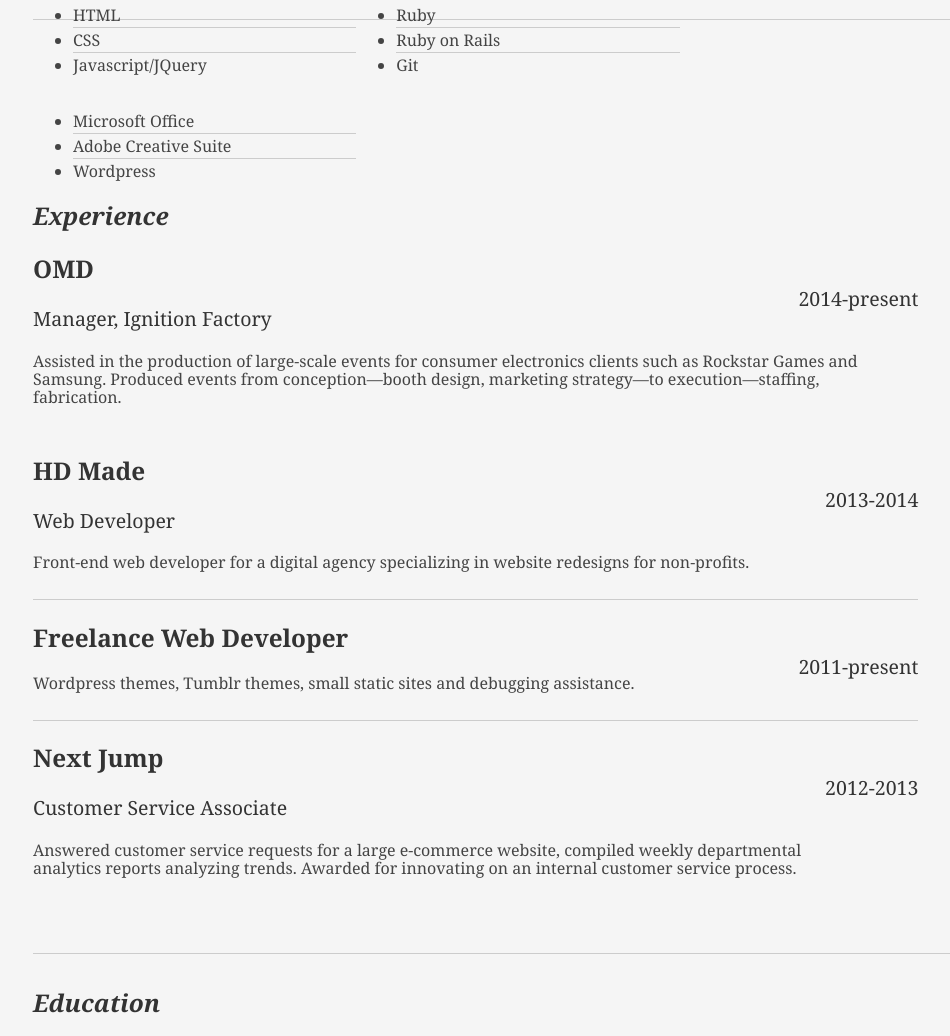
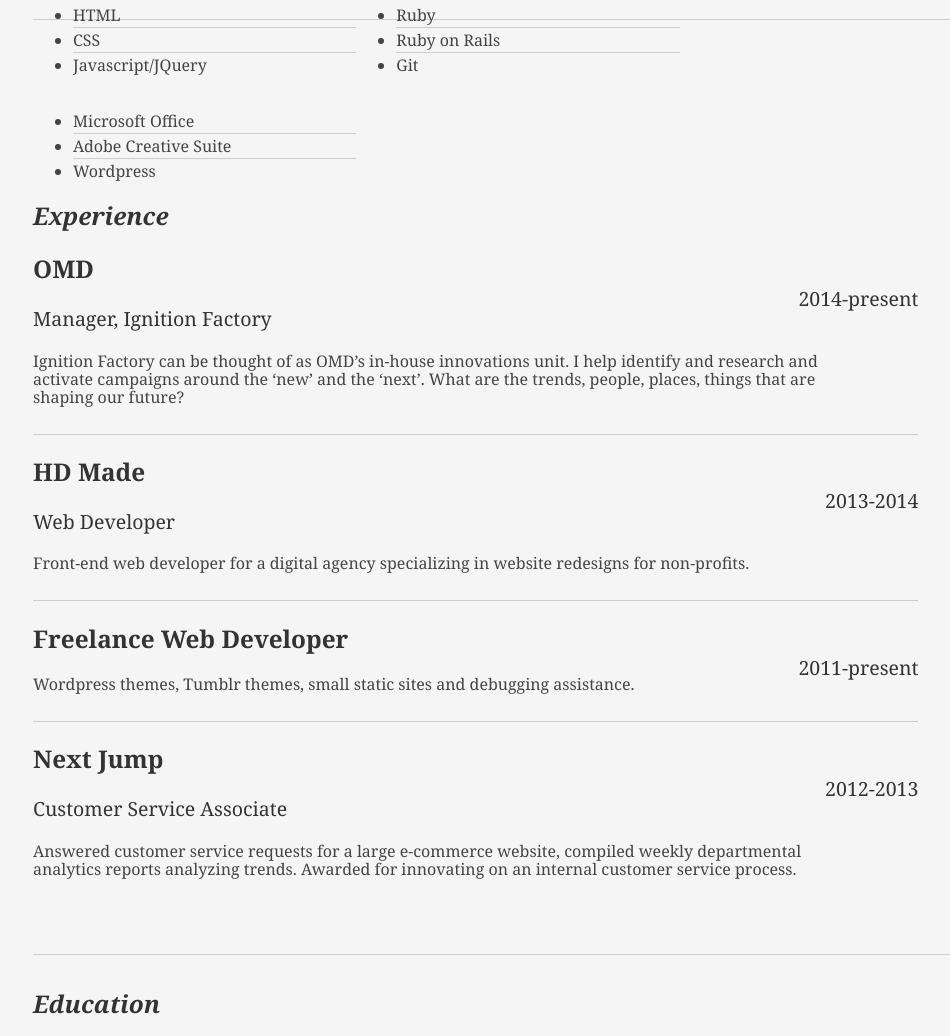
Before and after one commit to keccers/resume, a plain HTML site: page index.html in a window 1280 px wide. Shown: the part 664-1700 px from the top of the page, without its empty margins (55-1005 px from the left). Drawn offline with Linux system fonts and the light colour scheme; a small style sheet from the web is missing.

Commit message:
Add OMD description

```diff
--- a/index.html
+++ b/index.html
@@ -105,11 +105,11 @@
 						</div><!--// .yui-u -->
 
 						<div class="yui-u">
-							<div class="job last">
+							<div class="job">
 								<h2>OMD</h2>
 								<h3>Manager, Ignition Factory</h3>
 								<h4>2014-present</h4>
-								<p>Assisted in the production of large-scale events for consumer electronics clients such as Rockstar Games and Samsung. Produced events from conception—booth design, marketing strategy—to execution—staffing, fabrication.</p>
+								<p>Ignition Factory can be thought of as OMD’s in-house innovations unit. I help identify and research and activate campaigns around the ‘new’ and the ‘next’. What are the trends, people, places, things that are shaping our future? </p>
 							</div>
 
 							<div class="job">
```
